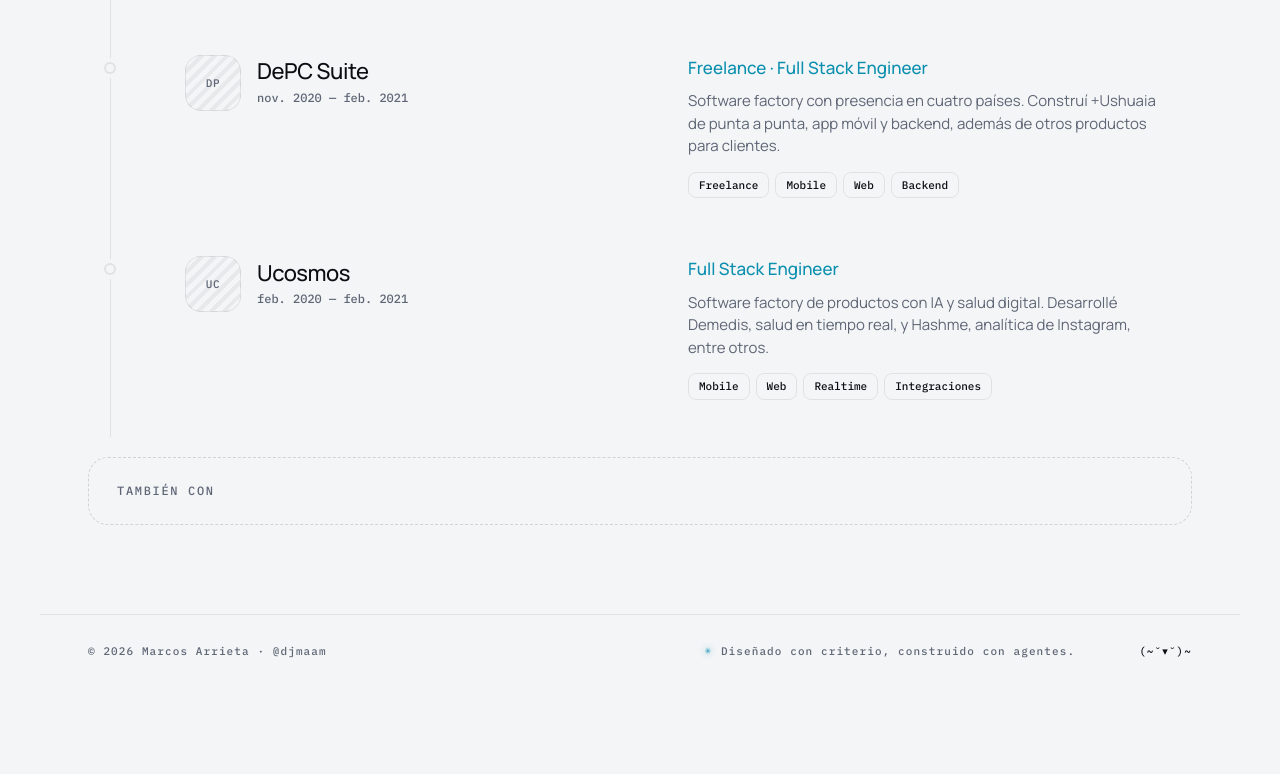
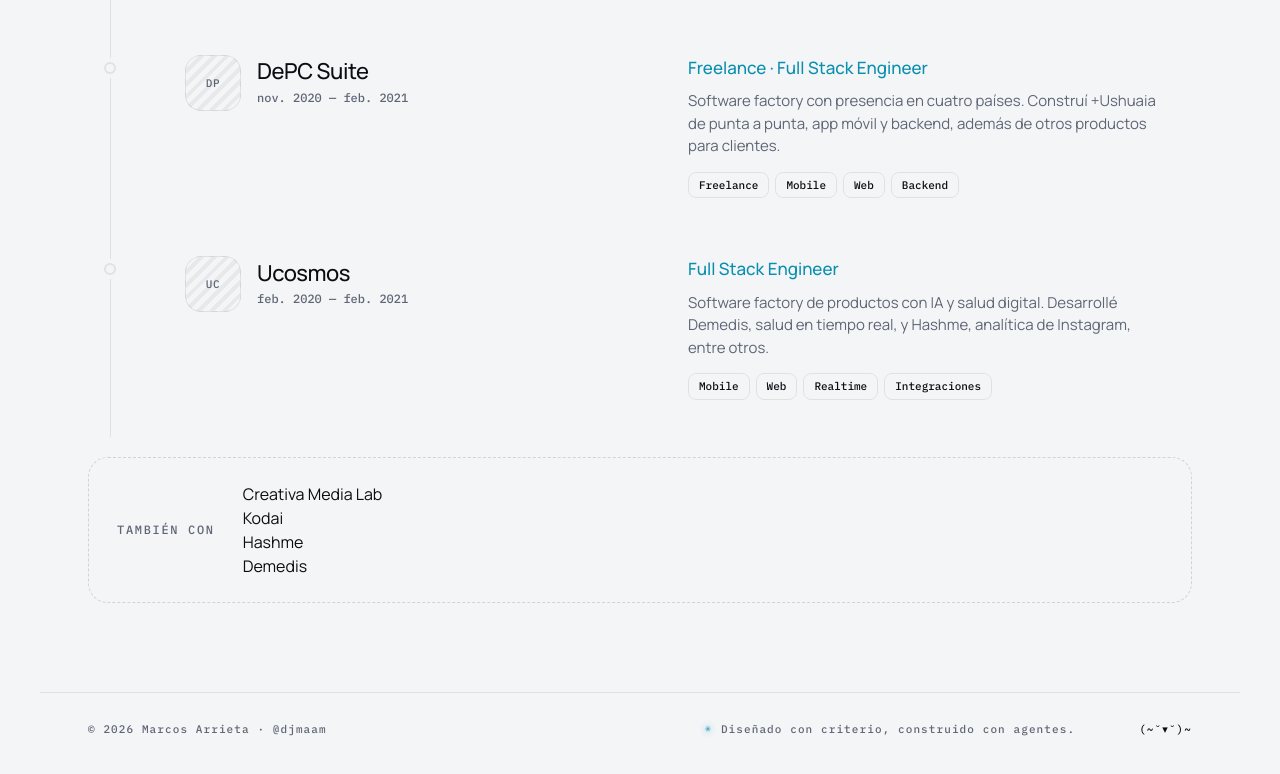
Before and after one commit to djmaam/portfolio-v3, an Astro site: page / in a window 1280 px wide. Shown: the part 2557-3331 px from the top of the page. Before the commit the page ends 3257 px from the top, so only its background shows below. Built offline with nearby package versions, Linux system fonts and the light colour scheme; Astro itself is replaced by a stand-in of ours.

Commit message:
feat(experience): fill the also-with box from the mock's company list

```diff
--- a/src/components/Experience.astro
+++ b/src/components/Experience.astro
@@ -1,5 +1,6 @@
 ---
 import { content } from '../lib/content'
+import { alsoWithCompanies } from '../lib/ui'
 import type { Lang } from '../lib/content'
 
 interface Props {
@@ -66,12 +67,14 @@ const isCurrent = (job: (typeof t.jobs)[number]) => job.glow !== 'transparent'
     </ol>
 
     {
-      /* `alsoWith` is only the label: the company names it introduces are not in
-      content.json. The box ships with its label and an empty list rather than with
-      invented names — the list arrives when the key does. */
+      /* `alsoWith` is only the label; the names come from `ui.ts`, which sources them
+      from the mock. `content.json` is read-only and never carried them. */
     }
     <div class="also" data-reveal>
       <span class="font-mono text-label text-dim">{t.alsoWith}</span>
+      <ul class="also-list">
+        {alsoWithCompanies.map((name) => <li>{name}</li>)}
+      </ul>
     </div>
   </div>
 </section>
--- a/src/lib/ui.ts
+++ b/src/lib/ui.ts
@@ -33,3 +33,11 @@ export const consoleChrome = {
     { key: 'shipped', label: 'SHIPPED' },
   ],
 } as const
+
+/**
+ * The companies behind the "also with" box of the experience timeline. They live in the
+ * mock (`handoff/reference/Portfolio.dc.html:697`) but never made it into
+ * `content.json`, which only carries the label. Proper nouns, identical in both
+ * languages, so they belong here next to the other chrome that is not translated copy.
+ */
+export const alsoWithCompanies = ['Creativa Media Lab', 'Kodai', 'Hashme', 'Demedis'] as const
```
